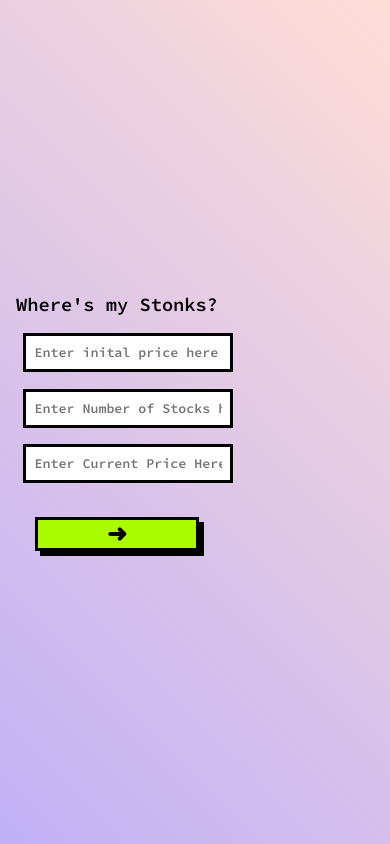
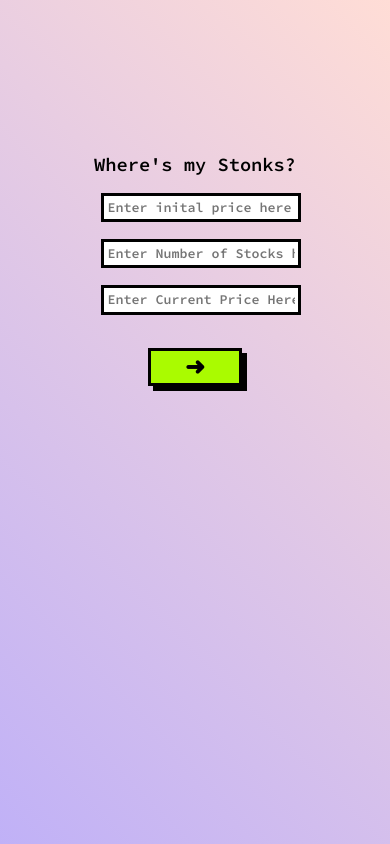
Before and after one commit to Ahana001/stock-profit-loss, a React (Create React App) app: page / in a window 390 px wide. Built offline with nearby package versions, Linux system fonts and the light colour scheme.

Commit message:
style- update style

```diff
--- a/src/styles.css
+++ b/src/styles.css
@@ -28,14 +28,14 @@
   align-items: center;
 }
 .output {
-  width: 80%;
+  width: 70%;
   margin: auto;
   word-wrap: break-word;
   text-align: justify;
   font-size: 1.2rem;
 }
 .input {
-  width: 80%;
+  width: 50%;
 }
 .input input {
   font-family: "Source Code Pro", monospace;
@@ -54,7 +54,7 @@
   margin-top: 2vh;
 }
 .btn-container button {
-  width: 70%;
+  width: 40%;
   font-size: 1.5rem;
   color: black;
   border: 3px solid black;
@@ -62,23 +62,26 @@
   box-shadow: 5px 5px black;
   cursor: pointer;
   background-color: #aafb00;
+  padding: 0.5rem 0;
 }
-@media screen and (min-width: 900px) {
+@media screen and (max-width: 800px) {
   .input {
-    width: 60%;
+    width: 80%;
   }
   .input input {
-    padding: 0.7rem;
+    padding: 0.2rem;
   }
   .btn-container button {
     width: 40%;
-    padding: 0.5rem 0;
+    padding: 0.1rem 0;
   }
   .output {
-    width: 60%;
+    width: 80%;
   }
   .App {
     flex-direction: column;
+    align-items: center;
+    justify-content: space-around;
   }
   .input-container .output-container {
     width: 100%;
```
